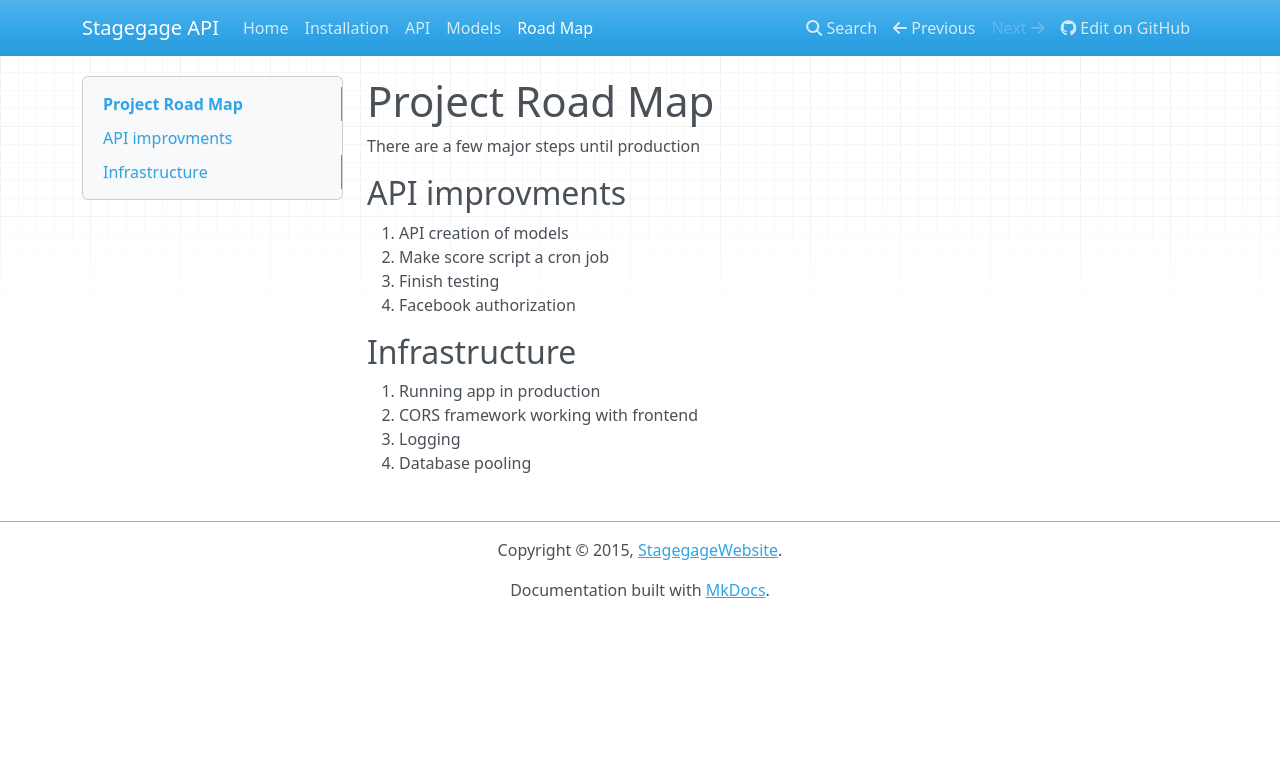
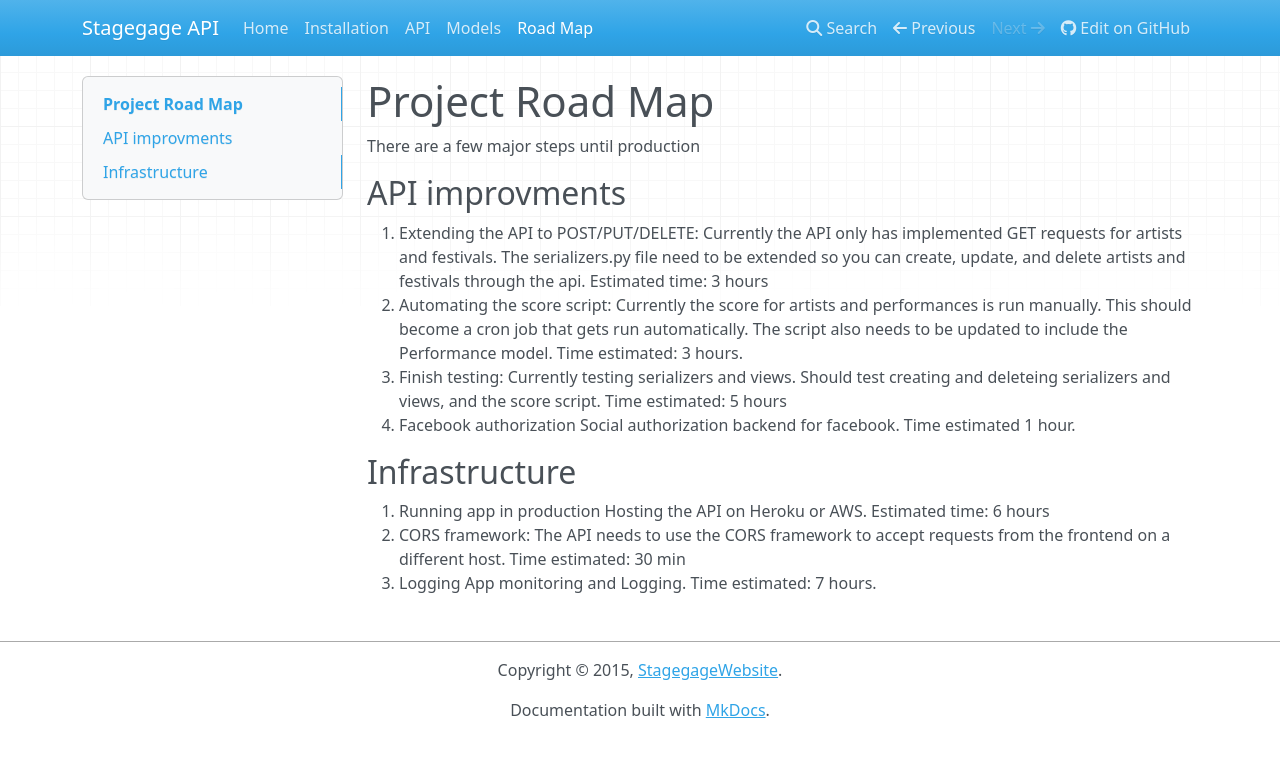
Before and after one commit to StagegageWebsite/stagage-api, an MkDocs documentation site: the page built from docs/next_steps.md, in a window 1280 px wide. Shown: the top 757 px of the page. Built offline with MkDocs 1.6.1, drawn with Linux system fonts in a browser that asks for light colours; nearby versions of some CDN libraries; old or Windows-style settings are respelled for this version of MkDocs.

Commit message:
update next steps

```diff
--- a/docs/next_steps.md
+++ b/docs/next_steps.md
@@ -4,14 +4,26 @@ There are a few major steps until production
 
 ## API improvments
 
-1. API creation of models
-2. Make score script a cron job
-3. Finish testing
+1. Extending the API to POST/PUT/DELETE:
+  Currently the API only has implemented GET requests for artists and festivals.
+  The serializers.py file need to be extended so you can create, update, and delete
+  artists and festivals through the api. Estimated time: 3 hours
+2. Automating the score script:
+   Currently the score for artists and performances is run manually.
+   This should become a cron job that gets run automatically. The script also
+   needs to be updated to include the Performance model. Time estimated: 3 hours.
+3. Finish testing:
+   Currently testing serializers and views. Should test creating and deleteing
+   serializers and views, and the score script. Time estimated: 5 hours
 4. Facebook authorization
+   Social authorization backend for facebook. Time estimated 1 hour.
 
 ## Infrastructure
 
 1. Running app in production
-2. CORS framework working with frontend
+   Hosting the API on Heroku or AWS. Estimated time: 6 hours
+2. CORS framework:
+   The API needs to use the CORS framework to accept requests from the frontend
+   on a different host. Time estimated: 30 min
 3. Logging
-4. Database pooling
+   App monitoring and Logging. Time estimated: 7 hours.
```
